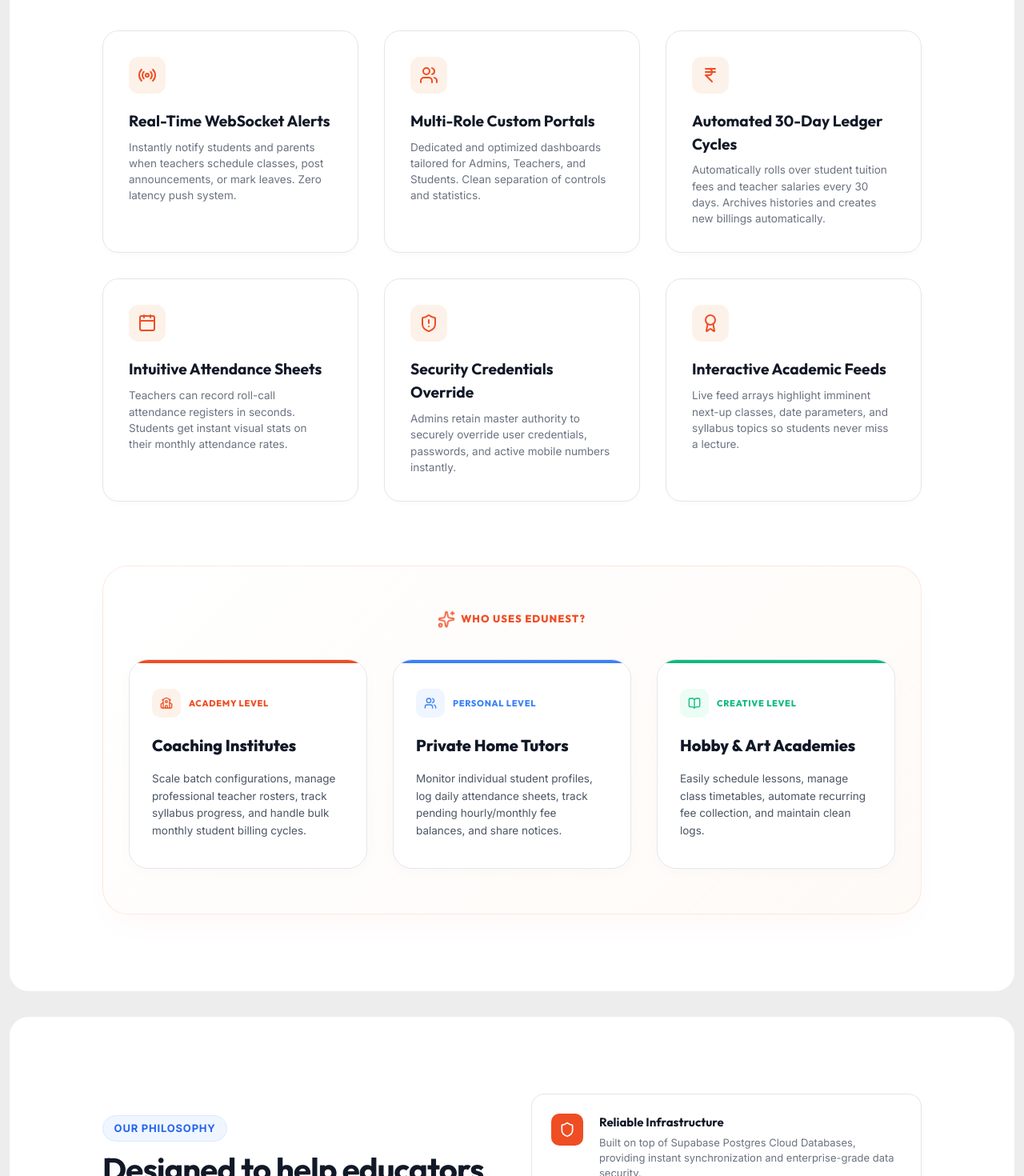
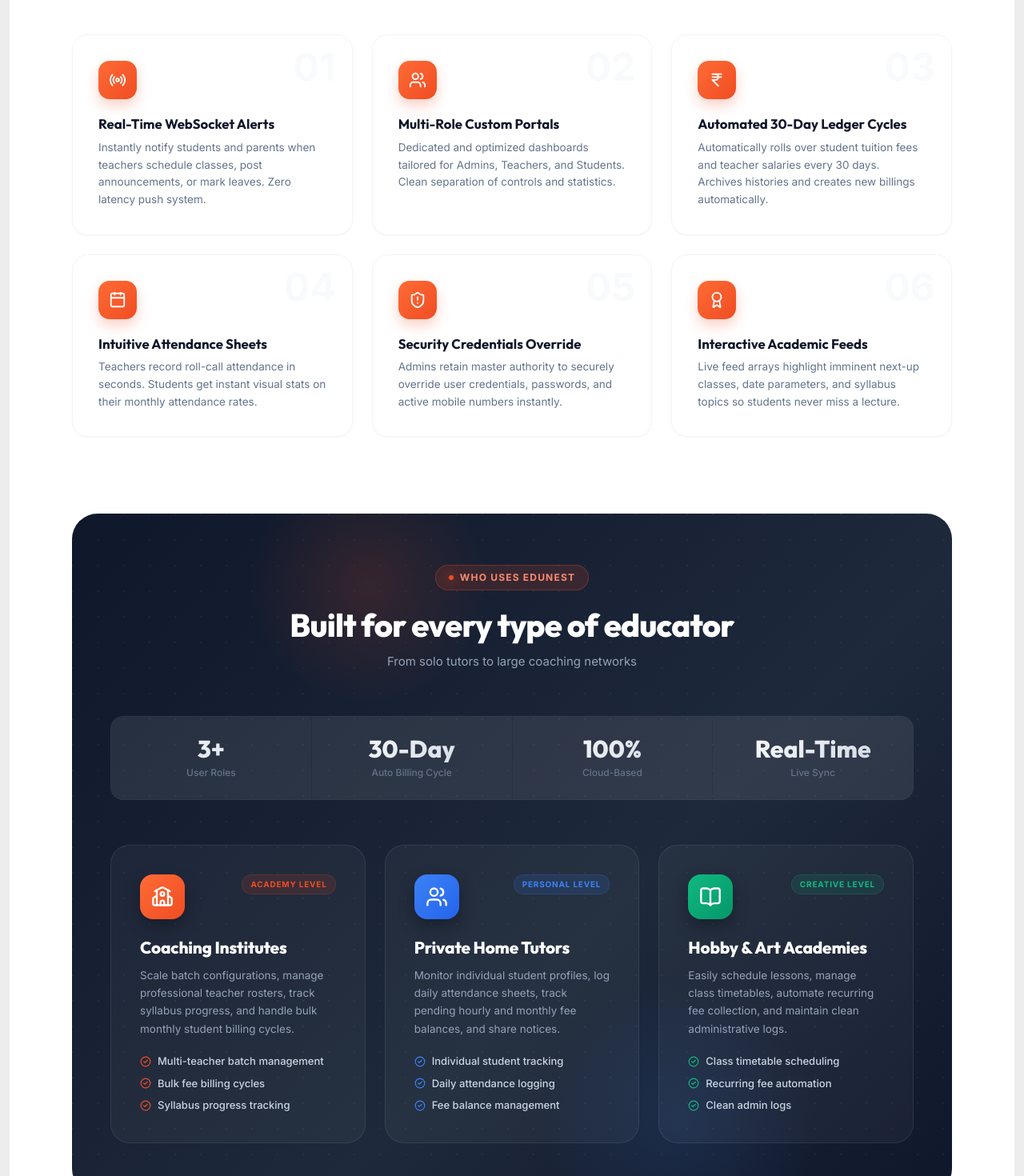
Before and after one commit to shashanktiwari08/edunest, a React (Vite) app in the folder frontend/: page / in a window 1280 px wide. Shown: the part 1100-2570 px from the top of the page at 80% size. Built offline with nearby package versions, Linux system fonts and the light colour scheme; no server answers.

Commit message:
feat: redesign Who Uses EduNest section + fix payment dropdown icon overlap

```diff
--- a/frontend/src/components/AdminDashboard.jsx
+++ b/frontend/src/components/AdminDashboard.jsx
@@ -892,7 +892,7 @@ export default function AdminDashboard() {
                           <div style={{ display: 'flex', gap: '0.5rem', alignItems: 'center' }}>
                             <select
                               className="form-control"
-                              style={{ width: '130px', padding: '0.4rem', borderRadius: '4px', background: 'var(--bg-secondary)', color: 'var(--text-main)', border: '1px solid var(--border)' }}
+                              style={{ width: '148px', padding: '0.4rem 1.75rem 0.4rem 0.6rem', borderRadius: '4px', background: 'var(--bg-secondary)', color: 'var(--text-main)', border: '1px solid var(--border)', appearance: 'auto', WebkitAppearance: 'auto' }}
                               value={salaryPayType[s.id] || 'part'}
                               onChange={(e) => {
                                 const val = e.target.value;
@@ -1010,7 +1010,7 @@ export default function AdminDashboard() {
                           <div style={{ display: 'flex', gap: '0.5rem', alignItems: 'center' }}>
                             <select
                               className="form-control"
-                              style={{ width: '130px', padding: '0.4rem', borderRadius: '4px', background: 'var(--bg-secondary)', color: 'var(--text-main)', border: '1px solid var(--border)' }}
+                              style={{ width: '148px', padding: '0.4rem 1.75rem 0.4rem 0.6rem', borderRadius: '4px', background: 'var(--bg-secondary)', color: 'var(--text-main)', border: '1px solid var(--border)', appearance: 'auto', WebkitAppearance: 'auto' }}
                               value={feePayType[f.id] || 'part'}
                               onChange={(e) => {
                                 const val = e.target.value;
--- a/frontend/src/components/FeaturesSection.jsx
+++ b/frontend/src/components/FeaturesSection.jsx
@@ -1,36 +1,36 @@
 import {
-  Users, Calendar, IndianRupee, Radio, ShieldAlert, Award, Clock, Sparkles, School, BookOpen
+  Users, Calendar, IndianRupee, Radio, ShieldAlert, Award, Clock, School, BookOpen, ArrowRight, CheckCircle2
 } from 'lucide-react';
 
 export default function FeaturesSection() {
   const features = [
     {
-      icon: <Radio size={24} />,
+      icon: <Radio size={22} />,
       title: 'Real-Time WebSocket Alerts',
       desc: 'Instantly notify students and parents when teachers schedule classes, post announcements, or mark leaves. Zero latency push system.'
     },
     {
-      icon: <Users size={24} />,
+      icon: <Users size={22} />,
       title: 'Multi-Role Custom Portals',
       desc: 'Dedicated and optimized dashboards tailored for Admins, Teachers, and Students. Clean separation of controls and statistics.'
     },
     {
-      icon: <IndianRupee size={24} />,
+      icon: <IndianRupee size={22} />,
       title: 'Automated 30-Day Ledger Cycles',
       desc: 'Automatically rolls over student tuition fees and teacher salaries every 30 days. Archives histories and creates new billings automatically.'
     },
     {
-      icon: <Calendar size={24} />,
+      icon: <Calendar size={22} />,
       title: 'Intuitive Attendance Sheets',
-      desc: 'Teachers can record roll-call attendance registers in seconds. Students get instant visual stats on their monthly attendance rates.'
+      desc: 'Teachers record roll-call attendance in seconds. Students get instant visual stats on their monthly attendance rates.'
     },
     {
-      icon: <ShieldAlert size={24} />,
+      icon: <ShieldAlert size={22} />,
       title: 'Security Credentials Override',
       desc: 'Admins retain master authority to securely override user credentials, passwords, and active mobile numbers instantly.'
     },
     {
-      icon: <Award size={24} />,
+      icon: <Award size={22} />,
       title: 'Interactive Academic Feeds',
       desc: 'Live feed arrays highlight imminent next-up classes, date parameters, and syllabus topics so students never miss a lecture.'
     }
@@ -39,55 +39,80 @@ export default function FeaturesSection() {
   const usecases = [
     {
       title: 'Coaching Institutes',
-      desc: 'Scale batch configurations, manage professional teacher rosters, track syllabus progress, and handle bulk monthly student billing cycles.'
+      subtitle: 'Academy Level',
+      desc: 'Scale batch configurations, manage professional teacher rosters, track syllabus progress, and handle bulk monthly student billing cycles.',
+      points: ['Multi-teacher batch management', 'Bulk fee billing cycles', 'Syllabus progress tracking'],
+      icon: <School size={28} />,
+      gradient: 'linear-gradient(135deg, #ff6b35 0%, #ef4d23 100%)',
+      lightBg: '#fff5f2',
+      accentColor: '#ef4d23'
     },
     {
       title: 'Private Home Tutors',
-      desc: 'Monitor individual student profiles, log daily attendance sheets, track pending hourly/monthly fee balances, and share notices.'
+      subtitle: 'Personal Level',
+      desc: 'Monitor individual student profiles, log daily attendance sheets, track pending hourly and monthly fee balances, and share notices.',
+      points: ['Individual student tracking', 'Daily attendance logging', 'Fee balance management'],
+      icon: <Users size={28} />,
+      gradient: 'linear-gradient(135deg, #3b82f6 0%, #2563eb 100%)',
+      lightBg: '#eff6ff',
+      accentColor: '#3b82f6'
     },
     {
       title: 'Hobby & Art Academies',
-      desc: 'Easily schedule lessons, manage class timetables, automate recurring fee collection, and maintain clean logs.'
+      subtitle: 'Creative Level',
+      desc: 'Easily schedule lessons, manage class timetables, automate recurring fee collection, and maintain clean administrative logs.',
+      points: ['Class timetable scheduling', 'Recurring fee automation', 'Clean admin logs'],
+      icon: <BookOpen size={28} />,
+      gradient: 'linear-gradient(135deg, #10b981 0%, #059669 100%)',
+      lightBg: '#ecfdf5',
+      accentColor: '#10b981'
     }
+  ];
+
+  const stats = [
+    { value: '3+', label: 'User Roles' },
+    { value: '30-Day', label: 'Auto Billing Cycle' },
+    { value: '100%', label: 'Cloud-Based' },
+    { value: 'Real-Time', label: 'Live Sync' }
   ];
 
   return (
     <div id="features" style={{ padding: '5rem 1.25rem', width: '100%' }} className="sm:py-24 scroll-animate">
 
       {/* Header */}
-      <div style={{ maxWidth: '1024px', margin: '0 auto', textAlign: 'center', marginBottom: '4rem' }}>
+      <div style={{ maxWidth: '1100px', margin: '0 auto', textAlign: 'center', marginBottom: '4rem' }}>
         <span className="badge badge-accent" style={{ marginBottom: '0.75rem', fontSize: '13px' }}>
           Platform Highlights
         </span>
         <h2 style={{
           fontFamily: 'var(--font-display)',
-          fontSize: 'clamp(28px, 6vw, 42px)',
-          fontWeight: 700,
-          color: '#111827',
+          fontSize: 'clamp(28px, 6vw, 44px)',
+          fontWeight: 800,
+          color: '#0f172a',
           lineHeight: 1.1,
-          letterSpacing: '-0.02em',
+          letterSpacing: '-0.03em',
           marginBottom: '1rem'
         }}>
           Everything you need to scale your academy
         </h2>
         <p style={{
           fontSize: 'clamp(14px, 3vw, 17px)',
-          color: '#4b5563',
-          maxWidth: '600px',
+          color: '#64748b',
+          maxWidth: '580px',
           margin: '0 auto',
-          lineHeight: 1.5
+          lineHeight: 1.6
         }}>
           Ditch manual registers and paper billing. EduNest brings modern automated workflows directly to your tuition operations.
         </p>
       </div>
 
-      {/* Grid */}
+      {/* Feature Cards Grid */}
       <div style={{
         display: 'grid',
         gridTemplateColumns: 'repeat(auto-fit, minmax(300px, 1fr))',
-        gap: '2rem',
-        maxWidth: '1024px',
-        margin: '0 auto 5rem auto'
+        gap: '1.5rem',
+        maxWidth: '1100px',
+        margin: '0 auto 6rem auto'
       }}>
         {features.map((feat, idx) => (
           <div
@@ -96,139 +121,297 @@ export default function FeaturesSection() {
               backgroundColor: '#ffffff',
               borderRadius: '20px',
               padding: '2rem',
-              border: '1px solid #e5e5e5',
-              boxShadow: '0 4px 6px -1px rgba(0,0,0,0.02)',
-              transition: 'transform 0.3s, border-color 0.3s',
-              cursor: 'default'
+              border: '1px solid #f1f5f9',
+              boxShadow: '0 1px 3px rgba(0,0,0,0.04)',
+              transition: 'all 0.3s cubic-bezier(0.16, 1, 0.3, 1)',
+              cursor: 'default',
+              position: 'relative',
+              overflow: 'hidden'
             }}
             className="feature-card"
           >
+            {/* subtle number watermark */}
+            <span style={{
+              position: 'absolute',
+              top: '1rem',
+              right: '1.25rem',
+              fontSize: '48px',
+              fontWeight: '900',
+              color: '#f8fafc',
+              lineHeight: 1,
+              userSelect: 'none'
+            }}>
+              {String(idx + 1).padStart(2, '0')}
+            </span>
             <div style={{
-              width: '46px',
-              height: '46px',
-              borderRadius: '12px',
-              backgroundColor: '#fdf2e9',
-              color: '#ef4d23',
+              width: '48px',
+              height: '48px',
+              borderRadius: '14px',
+              background: 'linear-gradient(135deg, #ff6b35, #ef4d23)',
+              color: '#ffffff',
               display: 'flex',
               alignItems: 'center',
               justifyContent: 'center',
-              marginBottom: '1.25rem'
+              marginBottom: '1.25rem',
+              boxShadow: '0 8px 16px rgba(239, 77, 35, 0.25)'
             }}>
               {feat.icon}
             </div>
             <h3 style={{
               fontFamily: 'var(--font-display)',
-              fontSize: '1.2rem',
+              fontSize: '1.05rem',
               fontWeight: '700',
-              color: '#111827',
-              marginBottom: '0.5rem'
+              color: '#0f172a',
+              marginBottom: '0.5rem',
+              lineHeight: 1.3
             }}>
               {feat.title}
             </h3>
-            <p style={{ fontSize: '13.5px', color: '#6b7280', lineHeight: 1.5 }}>
+            <p style={{ fontSize: '13.5px', color: '#64748b', lineHeight: 1.6, margin: 0 }}>
               {feat.desc}
             </p>
           </div>
         ))}
       </div>
 
-      {/* Use Cases */}
+      {/* WHO USES EDUNEST — Dark dramatic section */}
       <div style={{
-        background: 'linear-gradient(135deg, rgba(255, 255, 255, 0.9) 0%, rgba(253, 242, 233, 0.4) 100%)',
+        maxWidth: '1100px',
+        margin: '0 auto',
         borderRadius: '32px',
-        padding: '3.5rem 2rem',
-        maxWidth: '1024px',
-        margin: '0 auto',
-        border: '1px solid rgba(239, 77, 35, 0.12)',
-        boxShadow: '0 20px 40px -15px rgba(239, 77, 35, 0.05)'
-      }} className="sm:p-12">
-        <div style={{ display: 'flex', alignItems: 'center', gap: '8px', justifyContent: 'center', marginBottom: '2.5rem' }}>
-          <Sparkles size={20} color="#ef4d23" className="pulse-spark" />
-          <span style={{ fontSize: '13px', fontWeight: '800', textTransform: 'uppercase', color: '#ef4d23', letterSpacing: '0.08em', fontFamily: 'var(--font-display)' }}>
-            Who uses EduNest?
+        overflow: 'hidden',
+        background: 'linear-gradient(135deg, #0f172a 0%, #1e293b 60%, #0f172a 100%)',
+        position: 'relative'
+      }}>
+        {/* Background grid pattern */}
+        <div style={{
+          position: 'absolute',
+          inset: 0,
+          backgroundImage: 'radial-gradient(circle at 1px 1px, rgba(255,255,255,0.04) 1px, transparent 0)',
+          backgroundSize: '32px 32px'
+        }} />
+
+        {/* Glow orbs */}
+        <div style={{
+          position: 'absolute',
+          top: '-60px',
+          left: '20%',
+          width: '300px',
+          height: '300px',
+          background: 'radial-gradient(circle, rgba(239,77,35,0.15) 0%, transparent 70%)',
+          borderRadius: '50%',
+          pointerEvents: 'none'
+        }} />
+        <div style={{
+          position: 'absolute',
+          bottom: '-80px',
+          right: '15%',
+          width: '350px',
+          height: '350px',
+          background: 'radial-gradient(circle, rgba(59,130,246,0.12) 0%, transparent 70%)',
+          borderRadius: '50%',
+          pointerEvents: 'none'
+        }} />
+
+        <div style={{ position: 'relative', padding: '4rem 3rem' }}>
+
+          {/* Section heading */}
+          <div style={{ textAlign: 'center', marginBottom: '3.5rem' }}>
+            <div style={{
+              display: 'inline-flex',
+              alignItems: 'center',
+              gap: '8px',
+              backgroundColor: 'rgba(239, 77, 35, 0.15)',
+              border: '1px solid rgba(239, 77, 35, 0.3)',
+              borderRadius: '9999px',
+              padding: '6px 16px',
+              marginBottom: '1.25rem'
+            }}>
+              <span style={{
+                width: '6px',
+                height: '6px',
+                borderRadius: '50%',
+                backgroundColor: '#ef4d23',
+                display: 'inline-block',
+                boxShadow: '0 0 6px rgba(239,77,35,0.8)',
+                animation: 'ping-dot 2s infinite'
+              }} />
+              <span style={{ fontSize: '12px', fontWeight: '700', textTransform: 'uppercase', letterSpacing: '0.1em', color: '#fb8a6e' }}>
+                Who uses EduNest
               </span>
             </div>
+            <h2 style={{
+              fontFamily: 'var(--font-display)',
+              fontSize: 'clamp(26px, 5vw, 40px)',
+              fontWeight: 800,
+              color: '#ffffff',
+              lineHeight: 1.15,
+              letterSpacing: '-0.02em',
+              margin: '0 auto',
+              maxWidth: '600px'
+            }}>
+              Built for every type of educator
+            </h2>
+            <p style={{ fontSize: '15px', color: '#94a3b8', marginTop: '0.75rem' }}>
+              From solo tutors to large coaching networks
+            </p>
+          </div>
+
+          {/* Stats row */}
           <div style={{
             display: 'grid',
-          gridTemplateColumns: 'repeat(auto-fit, minmax(280px, 1fr))',
-          gap: '2rem'
+            gridTemplateColumns: 'repeat(4, 1fr)',
+            gap: '1px',
+            backgroundColor: 'rgba(255,255,255,0.06)',
+            borderRadius: '16px',
+            overflow: 'hidden',
+            marginBottom: '3.5rem',
+            border: '1px solid rgba(255,255,255,0.06)'
+          }} className="stats-grid-mobile">
+            {stats.map((stat, i) => (
+              <div key={i} style={{
+                padding: '1.5rem 1rem',
+                textAlign: 'center',
+                backgroundColor: 'rgba(255,255,255,0.03)'
               }}>
-          {usecases.map((use, idx) => {
-            // Curated design variables for each target case
-            const themes = [
-              { color: '#ef4d23', bg: '#fdf2e9', badge: 'Academy Level', icon: <School size={16} /> },
-              { color: '#3b82f6', bg: '#eff6ff', badge: 'Personal Level', icon: <Users size={16} /> },
-              { color: '#10b981', bg: '#ecfdf5', badge: 'Creative Level', icon: <BookOpen size={16} /> }
-            ];
-            const activeTheme = themes[idx] || themes[0];
-            return (
+                <div style={{
+                  fontSize: 'clamp(22px, 4vw, 30px)',
+                  fontWeight: '800',
+                  fontFamily: 'var(--font-display)',
+                  background: 'linear-gradient(135deg, #ffffff, #cbd5e1)',
+                  WebkitBackgroundClip: 'text',
+                  WebkitTextFillColor: 'transparent',
+                  lineHeight: 1.1
+                }}>{stat.value}</div>
+                <div style={{ fontSize: '12px', color: '#64748b', marginTop: '4px', fontWeight: '500' }}>{stat.label}</div>
+              </div>
+            ))}
+          </div>
+
+          {/* Use case cards */}
+          <div style={{
+            display: 'grid',
+            gridTemplateColumns: 'repeat(auto-fit, minmax(300px, 1fr))',
+            gap: '1.5rem'
+          }}>
+            {usecases.map((use, idx) => (
               <div
                 key={idx}
-                className="usecase-card"
                 style={{
+                  backgroundColor: 'rgba(255,255,255,0.04)',
+                  border: '1px solid rgba(255,255,255,0.08)',
+                  borderRadius: '24px',
+                  padding: '2.25rem',
                   display: 'flex',
                   flexDirection: 'column',
-                  gap: '1rem',
-                  padding: '2.25rem 1.75rem',
-                  borderRadius: '24px',
-                  backgroundColor: '#ffffff',
-                  border: '1px solid #e5e7eb',
+                  gap: '1.25rem',
                   transition: 'all 0.3s cubic-bezier(0.16, 1, 0.3, 1)',
-                  boxShadow: '0 4px 20px rgba(0,0,0,0.02)',
+                  cursor: 'default',
                   position: 'relative',
                   overflow: 'hidden'
                 }}
+                className="usecase-dark-card"
               >
-                {/* Horizontal line banner matching active theme */}
-                <div style={{ position: 'absolute', top: 0, left: 0, right: 0, height: '4px', backgroundColor: activeTheme.color }} />
+                {/* bottom glow on hover */}
+                <div className={`use-glow-${idx}`} style={{
+                  position: 'absolute',
+                  bottom: '-30px',
+                  left: '50%',
+                  transform: 'translateX(-50%)',
+                  width: '60%',
+                  height: '60px',
+                  background: use.gradient,
+                  borderRadius: '50%',
+                  filter: 'blur(25px)',
+                  opacity: 0,
+                  transition: 'opacity 0.4s'
+                }} />
 
-                <div style={{ display: 'flex', alignItems: 'center', gap: '10px' }}>
+                {/* Icon + badge row */}
+                <div style={{ display: 'flex', alignItems: 'flex-start', justifyContent: 'space-between' }}>
                   <div style={{
-                    width: '36px',
-                    height: '36px',
-                    borderRadius: '10px',
-                    backgroundColor: activeTheme.bg,
-                    color: activeTheme.color,
+                    width: '56px',
+                    height: '56px',
+                    borderRadius: '16px',
+                    background: use.gradient,
+                    color: '#ffffff',
                     display: 'flex',
                     alignItems: 'center',
-                    justifyContent: 'center'
+                    justifyContent: 'center',
+                    boxShadow: `0 8px 20px rgba(0,0,0,0.3)`
                   }}>
-                    {activeTheme.icon}
+                    {use.icon}
                   </div>
-                  <span style={{ fontSize: '11px', fontWeight: '800', textTransform: 'uppercase', color: activeTheme.color, letterSpacing: '0.06em', fontFamily: 'var(--font-display)' }}>
-                    {activeTheme.badge}
+                  <span style={{
+                    fontSize: '10px',
+                    fontWeight: '700',
+                    textTransform: 'uppercase',
+                    letterSpacing: '0.08em',
+                    color: use.accentColor,
+                    backgroundColor: `${use.accentColor}20`,
+                    border: `1px solid ${use.accentColor}30`,
+                    borderRadius: '9999px',
+                    padding: '4px 10px'
+                  }}>
+                    {use.subtitle}
                   </span>
                 </div>
 
-                <h4 style={{ fontSize: '1.25rem', fontWeight: '800', color: '#111827', margin: '0.25rem 0 0 0', fontFamily: 'var(--font-display)' }}>
+                <div>
+                  <h3 style={{
+                    fontFamily: 'var(--font-display)',
+                    fontSize: '1.3rem',
+                    fontWeight: '800',
+                    color: '#ffffff',
+                    margin: '0 0 0.5rem 0',
+                    letterSpacing: '-0.01em'
+                  }}>
                     {use.title}
-                </h4>
-                <p style={{ fontSize: '13.5px', color: '#4b5563', lineHeight: '1.6', margin: 0 }}>
+                  </h3>
+                  <p style={{ fontSize: '13.5px', color: '#94a3b8', lineHeight: '1.65', margin: 0 }}>
                     {use.desc}
                   </p>
                 </div>
-            );
-          })}
+
+                {/* Bullet points */}
+                <div style={{ display: 'flex', flexDirection: 'column', gap: '8px' }}>
+                  {use.points.map((pt, pi) => (
+                    <div key={pi} style={{ display: 'flex', alignItems: 'center', gap: '8px' }}>
+                      <CheckCircle2 size={14} style={{ color: use.accentColor, flexShrink: 0 }} />
+                      <span style={{ fontSize: '13px', color: '#cbd5e1', fontWeight: '500' }}>{pt}</span>
+                    </div>
+                  ))}
+                </div>
+              </div>
+            ))}
+          </div>
         </div>
       </div>
 
       <style>{`
         .feature-card:hover {
-          transform: translateY(-4px);
-          border-color: #ef4d23 !important;
-          box-shadow: 0 12px 20px -5px rgba(239, 77, 35, 0.05) !important;
+          transform: translateY(-6px);
+          border-color: rgba(239, 77, 35, 0.2) !important;
+          box-shadow: 0 20px 40px -10px rgba(239, 77, 35, 0.1) !important;
         }
-        .usecase-card:hover {
-          transform: translateY(-5px);
-          border-color: #ef4d23 !important;
-          box-shadow: 0 15px 30px rgba(239, 77, 35, 0.08) !important;
+        .usecase-dark-card:hover {
+          transform: translateY(-6px);
+          border-color: rgba(255, 255, 255, 0.18) !important;
+          background-color: rgba(255,255,255,0.07) !important;
         }
-        .pulse-spark {
-          animation: spark-pulse 2s infinite ease-in-out;
+        .usecase-dark-card:hover .use-glow-0,
+        .usecase-dark-card:hover .use-glow-1,
+        .usecase-dark-card:hover .use-glow-2 {
+          opacity: 0.5;
         }
-        @keyframes spark-pulse {
-          0%, 100% { transform: scale(1); opacity: 1; }
-          50% { transform: scale(1.2); opacity: 0.8; }
+        @keyframes ping-dot {
+          0%, 100% { box-shadow: 0 0 6px rgba(239,77,35,0.8); }
+          50% { box-shadow: 0 0 14px rgba(239,77,35,1); }
+        }
+        @media (max-width: 600px) {
+          .stats-grid-mobile {
+            grid-template-columns: repeat(2, 1fr) !important;
+          }
         }
       `}</style>
     </div>
```
Lines whose indentation alone changed are shown as unchanged.
